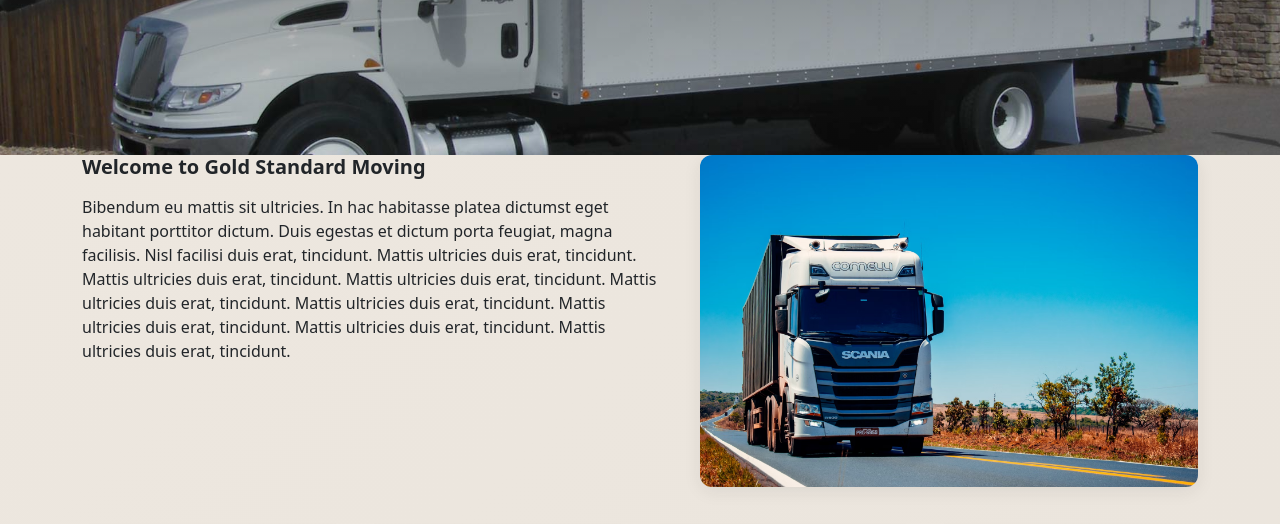
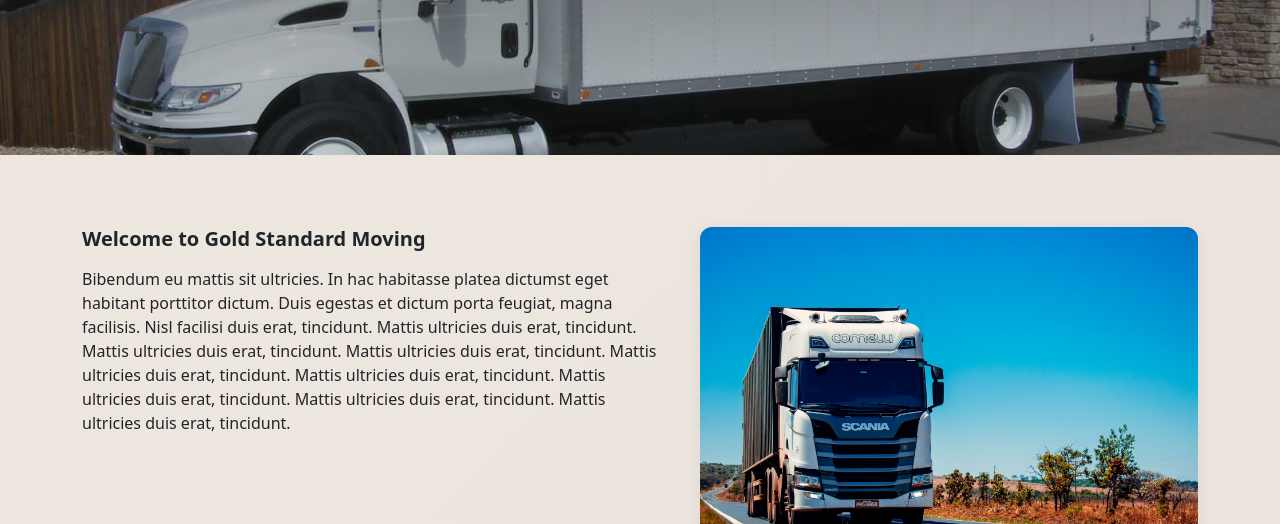
Before and after one commit to xavchen515/goldstandard, a website: page about.html in a window 1280 px wide. Shown: the part 225-749 px from the top of the page. Drawn offline with nearby package versions, Linux system fonts and the light colour scheme.

Commit message:
fixed padding

```diff
--- a/about.css
+++ b/about.css
@@ -81,8 +81,10 @@
 /* Main Section */
 .about-section {
   background: linear-gradient(135deg, #ede7df 0%, #e9e3db 100%);
-  padding: 0 0 2.5rem 0;
+  padding: 4.5rem 0 2.5rem 0;
 }
+
+
 .about-main-content {
   display: flex;
   flex-wrap: wrap;
--- a/about.html
+++ b/about.html
@@ -31,7 +31,6 @@
 
   <!-- Hero Banner -->
   <header class="about-hero-banner">
-    <div class="about-hero-overlay"></div>
     <div class="about-hero-content">
       <h1>About us</h1>
     </div>
```
